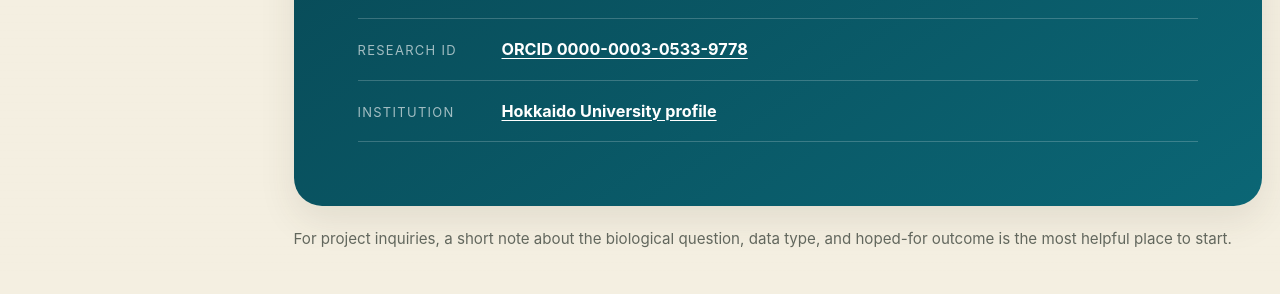
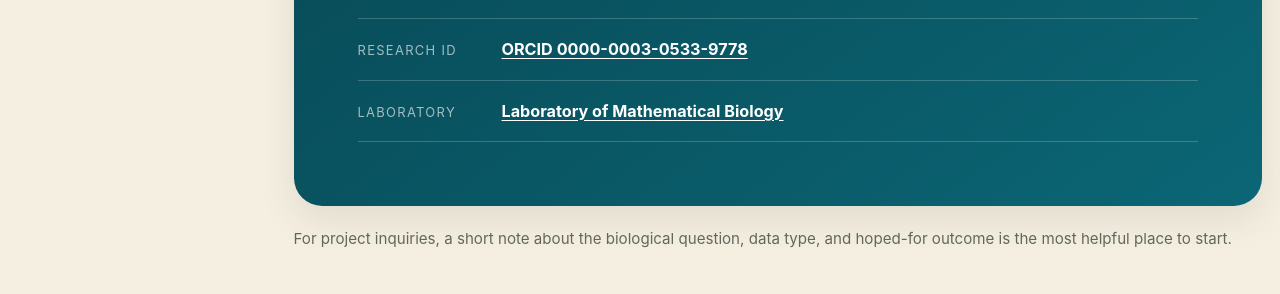
Before and after one commit to Kays3/Kays3.github.io, a Jekyll site: the page built from _pages/contact.md, in a window 1280 px wide and 1170 px high. Shown: the part 727-1021 px from the top of the window. Built offline with Jekyll 4.4.1, drawn with Linux system fonts in a browser that asks for light colours; a style sheet for code colours, icons or effects is not loaded.

Commit message:
Link Hokkaido lab webpage

```diff
--- a/_config.yml
+++ b/_config.yml
@@ -153,7 +153,7 @@ social:
   links:
     - "https://github.com/Kays3"
     - "https://orcid.org/0000-0003-0533-9778"
-    - "https://researchers.general.hokudai.ac.jp/search/detail.html?lang=en&systemId=bce7b807b3392304520e17560c007669"
+    - "https://altair.sci.hokudai.ac.jp/infmcb/index-e.html"
 
 
 # Analytics
--- a/_pages/contact.md
+++ b/_pages/contact.md
@@ -12,7 +12,7 @@ author_profile: true
     <div><span>Email</span><strong>k.dauyey.bio.nu [at] gmail [dot] com</strong></div>
     <div><span>Code</span><strong><a href="https://github.com/Kays3">github.com/Kays3</a></strong></div>
     <div><span>Research ID</span><strong><a href="https://orcid.org/0000-0003-0533-9778">ORCID 0000-0003-0533-9778</a></strong></div>
-    <div><span>Institution</span><strong><a href="https://researchers.general.hokudai.ac.jp/search/detail.html?lang=en&amp;systemId=bce7b807b3392304520e17560c007669">Hokkaido University profile</a></strong></div>
+    <div><span>Laboratory</span><strong><a href="https://altair.sci.hokudai.ac.jp/infmcb/index-e.html">Laboratory of Mathematical Biology</a></strong></div>
   </div>
 </section>
 
```
